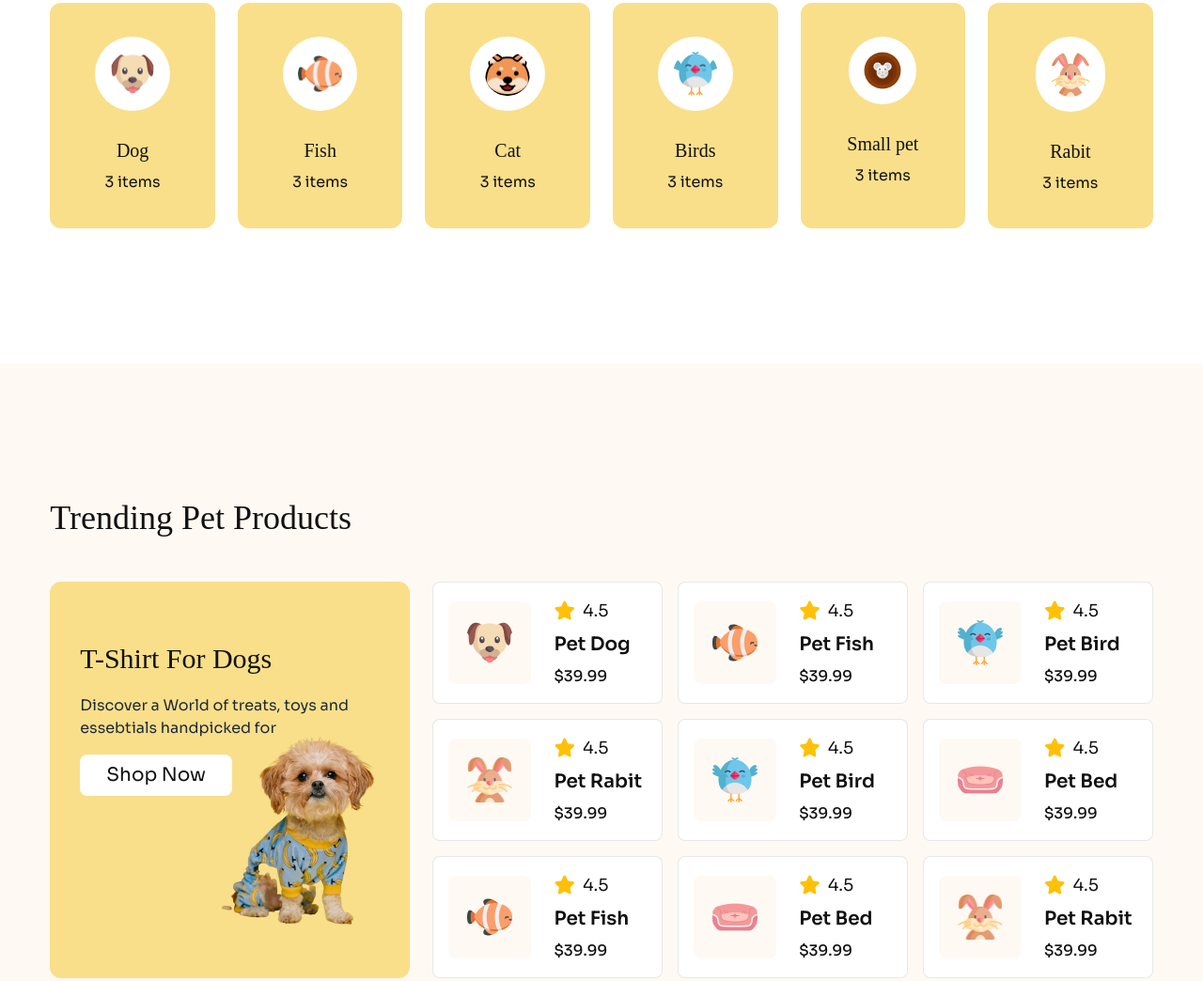
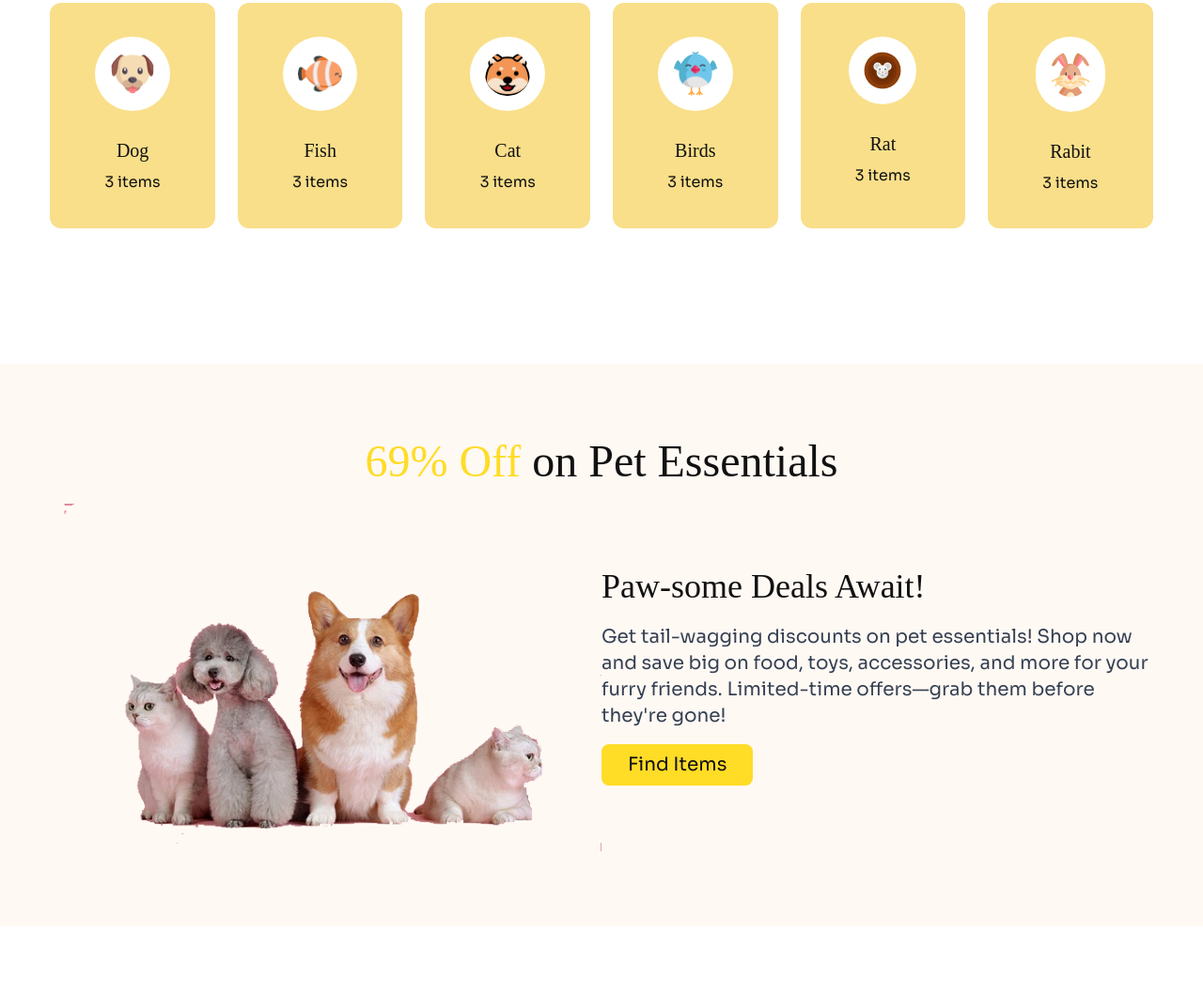
Before and after one commit to tamzid1011/Assignment-03, a plain HTML site: page index.html in a window 1280 px wide. Shown: the part 1023-2067 px from the top of the page at 94% size. Drawn offline with nearby package versions, Linux system fonts and the light colour scheme; a web font is replaced by a local one.

Commit message:
added extra section

```diff
--- a/index.html
+++ b/index.html
@@ -66,14 +66,15 @@
         <section class="w-11/12 mx-auto">
             <div class="">
                 <div class=" space-y-5 -mb-[100px] md:-mb-[200px] lg:-mb-[300px] xl:-mb-[400px] mt-10 md:mt-28">
-                    <h1 class=" text-3xl w-[80%] xl:text-6xl sec-font lg:w-[50%] animate-cat">Pamper Your Pet, Because They Deserve
+                    <h1 class=" text-3xl w-[80%] xl:text-6xl sec-font lg:w-[50%] animate-cat">Pamper Your Pet, Because
+                        They Deserve
                         the Bes.</h1>
-                    <p class="w-[80%] lg:w-[50%] mt-4 animate-cat">Discover a world of treats, toys, and essentials handpicked for
+                    <p class="w-[80%] lg:w-[50%] mt-4">Discover a world of treats, toys, and essentials handpicked for
                         your furry friends. Shop now and make tails wag with joy!</p>
-                    <button class="bg-[#ffdc26] text-xl py-2 px-7 rounded-lg animate-cat">Find a pet</button>
+                    <button class="bg-[#ffdc26] text-xl py-2 px-7 rounded-lg">Find a pet</button>
                 </div>
                 <div class=" flex justify-end ">
-                    <img src="./photo/cat-big.png" alt="" class=" w-full animate-cat">
+                    <img src="./photo/cat-big.png" alt="" class=" w-full">
                 </div>
             </div>
         </section>
@@ -83,7 +84,7 @@
     <!-- Main section start  -->
     <main>
         <!-- Categories section  start-->
-        <section class="w-11/12 mx-auto mt-36 lg:mb-36">
+        <section class="w-11/12 mx-auto mt-36 mb-36">
             <h2 class="mb-8 text-2xl sec-font lg:text-4xl lg:mb-12">Browse By Categories</h2>
             <div class="grid grid-cols-2 md:grid-cols-3 md:  lg:grid-cols-6 gap-6">
 
@@ -133,7 +134,7 @@
                         <img src="./photo/mouse-cartoon.png" alt="" class="  bg-white p-4 rounded-full">
                     </div>
                     <div class=" text-center">
-                        <h5 class="text-xl sec-font mb-2">Small pet</h5>
+                        <h5 class="text-xl sec-font mb-2">Rat</h5>
                         <p class="text-base">3 items</p>
                     </div>
                 </div>
@@ -146,6 +147,26 @@
                         <h5 class="text-xl sec-font mb-2">Rabit</h5>
                         <p class="text-base">3 items</p>
                     </div>
+                </div>
+            </div>
+        </section>
+
+        <!-- Discount section  -->
+        <section class="lg:mb-36 bg-[#FFF9F4] py-20">
+            <h2 class="text-3xl lg:text-5xl sec-font w-11/12 mx-auto text-center"><span class="text-[#FFDC26]">69%
+                    Off</span> on Pet Essentials</h2>
+            <div class="grid lg:grid-cols-2 w-11/12 mx-auto items-center">
+
+                <div class="">
+                    <img src="./photo/discount.png" alt="" class="w-full">
+                </div>
+
+                <div class="text-center lg:text-start mt-5">
+                    <h3 class="text-2xl lg:text-4xl sec-font mb-5">Paw-some Deals Await! </h3>
+                    <p class="text-base lg:text-xl text-gray-700 mb-4">Get tail-wagging discounts on pet essentials! Shop now and save big on food, toys, accessories,
+                        and more for your furry friends. Limited-time offers—grab them before they're gone!
+                    </p>
+                    <button class="bg-[#FFDC26] text-xl py-2 px-7 rounded-lg">Find Items</button>
                 </div>
             </div>
         </section>
```
Also changed, not shown: photo/discount.png (added).
